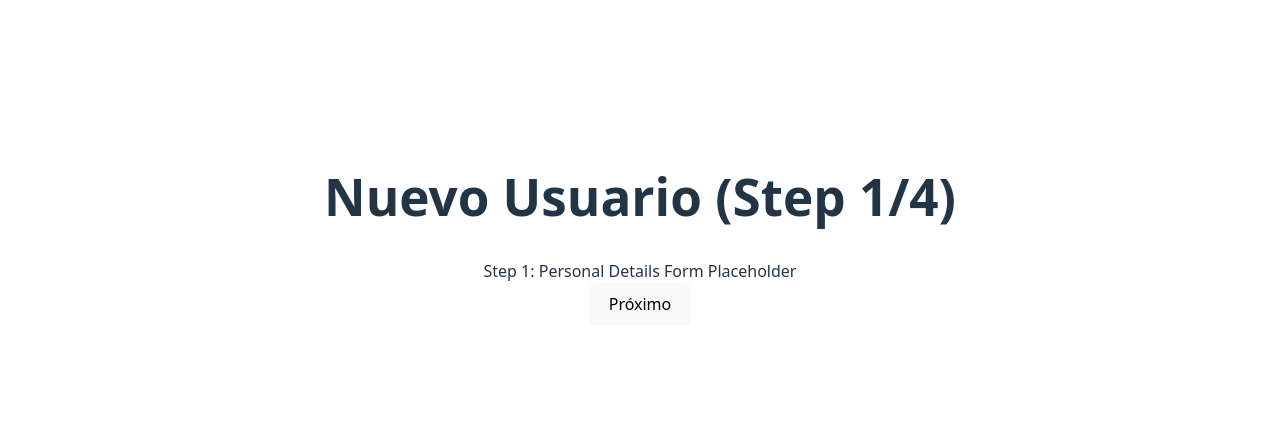
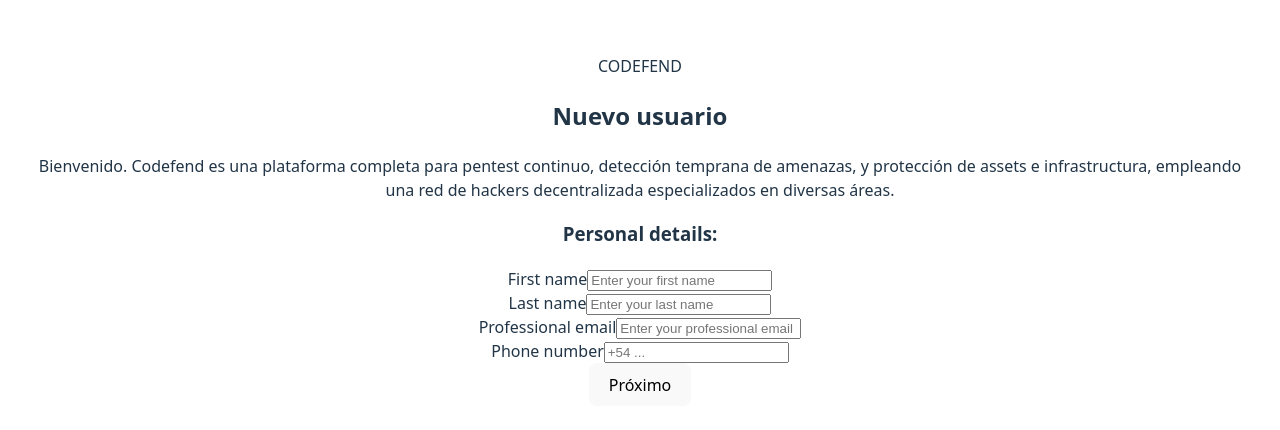
Before and after one commit to nicogomez94/codefend-app, a React (Vite) app: page / in a window 1280 px wide. Shown: the part 170-600 px from the top of the page. Built offline with nearby package versions, Linux system fonts and the light colour scheme.

Commit message:
primer orden de steps

```diff
--- /dev/null
+++ b/src/components/common/Button.tsx
@@ -0,0 +1,36 @@
+// filepath: c:\Users\nicol\github\codefend-nico\codefend-test\src\components\common\Button.tsx
+import React from 'react';
+
+interface ButtonProps extends React.ButtonHTMLAttributes<HTMLButtonElement> {
+  variant?: 'primary' | 'secondary' | 'disabled';
+  children: React.ReactNode;
+}
+
+const Button: React.FC<ButtonProps> = ({
+  children,
+  variant = 'primary',
+  disabled,
+  className = '',
+  ...props
+}) => {
+  const baseStyle = "px-6 py-2 rounded font-semibold focus:outline-none focus:ring-2 focus:ring-offset-2";
+  const variantStyles = {
+    primary: "bg-red-500 text-white hover:bg-red-600 focus:ring-red-400",
+    secondary: "bg-gray-200 text-gray-700 hover:bg-gray-300 focus:ring-gray-400",
+    disabled: "bg-gray-300 text-gray-500 cursor-not-allowed",
+  };
+
+  const currentVariant = disabled ? 'disabled' : variant;
+
+  return (
+    <button
+      className={`${baseStyle} ${variantStyles[currentVariant]} ${className}`}
+      disabled={disabled}
+      {...props}
+    >
+      {children}
+    </button>
+  );
+};
+
+export default Button;
--- /dev/null
+++ b/src/components/common/Input.tsx
@@ -0,0 +1,31 @@
+// filepath: c:\Users\nicol\github\codefend-nico\codefend-test\src\components\common\Input.tsx
+import React from 'react';
+
+interface InputProps extends React.InputHTMLAttributes<HTMLInputElement> {
+  label?: string;
+  error?: string;
+  // Add other props like icons if needed later
+}
+
+const Input: React.FC<InputProps> = ({ label, id, error, className = '', ...props }) => {
+  const baseStyle = "w-full px-3 py-2 border border-gray-300 rounded focus:outline-none focus:ring-1 focus:ring-blue-500 focus:border-blue-500";
+  const errorStyle = "border-red-500 focus:ring-red-500 focus:border-red-500";
+
+  return (
+    <div className="mb-4">
+      {label && (
+        <label htmlFor={id} className="block text-sm font-medium text-gray-700 mb-1">
+          {label}
+        </label>
+      )}
+      <input
+        id={id}
+        className={`${baseStyle} ${error ? errorStyle : ''} ${className}`}
+        {...props}
+      />
+      {error && <p className="mt-1 text-xs text-red-600">{error}</p>}
+    </div>
+  );
+};
+
+export default Input;
--- /dev/null
+++ b/src/components/common/ProgressIndicator.tsx
@@ -0,0 +1,49 @@
+// filepath: c:\Users\nicol\github\codefend-nico\codefend-test\src\components\common\ProgressIndicator.tsx
+import React from 'react';
+
+interface ProgressIndicatorProps {
+  totalSteps: number;
+  currentStep: number;
+  className?: string;
+}
+
+const ProgressIndicator: React.FC<ProgressIndicatorProps> = ({
+  totalSteps,
+  currentStep,
+  className = '',
+}) => {
+  return (
+    <div className={`flex items-center justify-center space-x-2 my-6 ${className}`}>
+      {Array.from({ length: totalSteps }, (_, index) => {
+        const stepNumber = index + 1;
+        const isActive = stepNumber === currentStep;
+        const isCompleted = stepNumber < currentStep;
+
+        return (
+          <React.Fragment key={stepNumber}>
+            <div
+              className={`w-6 h-6 rounded-full flex items-center justify-center border-2 ${
+                isActive || isCompleted ? 'border-red-500' : 'border-gray-300'
+              } ${isCompleted ? 'bg-red-500' : isActive ? 'bg-white' : 'bg-gray-100'}`}
+            >
+              {isCompleted ? (
+                <svg className="w-4 h-4 text-white" fill="none" stroke="currentColor" viewBox="0 0 24 24" xmlns="http://www.w3.org/2000/svg"><path strokeLinecap="round" strokeLinejoin="round" strokeWidth="2" d="M5 13l4 4L19 7"></path></svg>
+              ) : (
+                <span className={`text-xs font-semibold ${isActive ? 'text-red-500' : 'text-gray-400'}`}>
+                  {/* Optionally show step number: {stepNumber} */}
+                </span>
+              )}
+               {/* Small dot inside active step */}
+               {isActive && <div className="w-2 h-2 bg-red-500 rounded-full"></div>}
+            </div>
+            {stepNumber < totalSteps && (
+              <div className={`flex-1 h-0.5 ${isCompleted ? 'bg-red-500' : 'bg-gray-300'}`}></div>
+            )}
+          </React.Fragment>
+        );
+      })}
+    </div>
+  );
+};
+
+export default ProgressIndicator;
--- /dev/null
+++ b/src/components/common/index.ts
@@ -0,0 +1,3 @@
+export { default as Button } from './Button';
+export { default as Input } from './Input';
+export { default as ProgressIndicator } from './ProgressIndicator';
--- /dev/null
+++ b/src/components/onboarding/OnboardingLayout.tsx
@@ -0,0 +1,31 @@
+import React from 'react';
+
+interface OnboardingLayoutProps {
+  title: string;
+  children: React.ReactNode;
+}
+
+// Placeholder for Logo - replace with actual SVG or Image component later
+const LogoPlaceholder: React.FC = () => (
+    <div className="text-center mb-6">
+        <span className="text-2xl font-bold text-red-600">CODEFEND</span> {/* Basic text logo */}
+    </div>
+);
+
+
+const OnboardingLayout: React.FC<OnboardingLayoutProps> = ({ title, children }) => {
+  return (
+    <div className="min-h-screen bg-gray-100 flex items-center justify-center p-4">
+      <div className="bg-white rounded-lg shadow-xl p-8 w-full max-w-md">
+         <LogoPlaceholder />
+        <h2 className="text-xl font-semibold text-center text-gray-800 mb-2">{title}</h2>
+        {/* Progress Indicator will be added in OnboardingPage */}
+        <div className="mt-6">
+          {children}
+        </div>
+      </div>
+    </div>
+  );
+};
+
+export default OnboardingLayout;
--- /dev/null
+++ b/src/components/onboarding/PersonalDetailsStep.tsx
@@ -0,0 +1,51 @@
+import React from 'react';
+import { Input } from '../../components/common';
+
+interface PersonalDetailsStepProps {
+  // Add props for form state and handlers later if needed
+}
+
+const PersonalDetailsStep: React.FC<PersonalDetailsStepProps> = () => {
+  return (
+    <form>
+      <p className="text-sm text-gray-600 mb-4">
+        Bienvenido. Codefend es una plataforma completa para pentest continuo, detección temprana de amenazas, y protección de assets e infrastructura, empleando una red de hackers decentralizada especializados en diversas áreas.
+      </p>
+      <h3 className="text-md font-semibold text-gray-700 mb-3">Personal details:</h3>
+      <Input
+        id="firstName"
+        name="firstName"
+        label="First name"
+        placeholder="Enter your first name"
+        required
+      />
+      <Input
+        id="lastName"
+        name="lastName"
+        label="Last name"
+        placeholder="Enter your last name"
+        required
+      />
+      <Input
+        id="email"
+        name="email"
+        type="email"
+        label="Professional email"
+        placeholder="Enter your professional email"
+        required
+      />
+      {/* Basic phone input - enhance later if needed */}
+      <Input
+        id="phone"
+        name="phone"
+        type="tel"
+        label="Phone number"
+        placeholder="+54 ..." // Add country code selector later
+        required
+      />
+      {/* Buttons will be handled by the parent OnboardingPage */}
+    </form>
+  );
+};
+
+export default PersonalDetailsStep;
--- /dev/null
+++ b/src/components/onboarding/index.ts
@@ -0,0 +1,3 @@
+export { default as OnboardingLayout } from './OnboardingLayout';
+export { default as PersonalDetailsStep } from './PersonalDetailsStep';
+// Export other step components here later
--- a/src/pages/index.ts
+++ b/src/pages/index.ts
@@ -1,3 +1,7 @@
 // filepath: c:\Users\nicol\github\codefend-nico\codefend-test\src\pages\index.ts
 export { default as OnboardingPage } from './onBoardingPage';
 // Add other pages like DashboardPage here later
+
+export { default as Button } from '../components/common/Button';
+export { default as Input } from '../components/common/Input';
+export { default as ProgressIndicator } from '../components/common/ProgressIndicator';
--- a/src/pages/onBoardingPage.tsx
+++ b/src/pages/onBoardingPage.tsx
@@ -1,18 +1,20 @@
-// filepath: c:\Users\nicol\github\codefend-nico\codefend-test\src\pages\OnboardingPage.tsx
+
 import React, { useState } from 'react';
-// We'll create these components in the next steps
-// import OnboardingLayout from '../components/onboarding/OnboardingLayout';
-// import PersonalDetailsStep from '../components/onboarding/PersonalDetailsStep';
-// import BusinessDetailsStep from '../components/onboarding/BusinessDetailsStep';
-// import ConfirmEmailStep from '../components/onboarding/ConfirmEmailStep';
-// import CreatePasswordStep from '../components/onboarding/CreatePasswordStep';
+import {
+  OnboardingLayout,
+  PersonalDetailsStep,
+} from '../components/onboarding';
+import { Button, ProgressIndicator } from '../components/common';
 
 const TOTAL_STEPS = 4;
 
 const OnboardingPage: React.FC = () => {
   const [currentStep, setCurrentStep] = useState(1);
+  // Add state for form data later
+  // const [formData, setFormData] = useState({});
 
   const handleNext = () => {
+    // Add form validation logic here before proceeding
     if (currentStep < TOTAL_STEPS) {
       setCurrentStep(prev => prev + 1);
     } else {
@@ -31,8 +33,7 @@
   const renderStepContent = () => {
     switch (currentStep) {
       case 1:
-        // return <PersonalDetailsStep />;
-        return <div>Step 1: Personal Details Form Placeholder</div>;
+        return <PersonalDetailsStep />;
       case 2:
         // return <BusinessDetailsStep />;
         return <div>Step 2: Business Details Form Placeholder</div>;
@@ -48,21 +49,24 @@
   };
 
   return (
-    <div> {/* Replace this div with OnboardingLayout later */}
-      <h1>Nuevo Usuario (Step {currentStep}/{TOTAL_STEPS})</h1>
-      {/* Progress indicator will go here */}
-      <div>
-        {renderStepContent()}
-      </div>
-      <div>
-        {currentStep > 1 && (
-          <button onClick={handlePrev}>Previo</button> // Replace with Button component
-        )}
-        <button onClick={handleNext}>
-          {currentStep === TOTAL_STEPS ? 'Finalizar' : 'Próximo'}
-        </button> {/* Replace with Button component */}
-      </div>
-    </div>
+    <OnboardingLayout title="Nuevo usuario">
+       <ProgressIndicator totalSteps={TOTAL_STEPS} currentStep={currentStep} />
+       <div className="min-h-[250px]"> {/* Added min-height for content area */}
+         {renderStepContent()}
+       </div>
+       <div className="mt-6 flex justify-between items-center">
+         {currentStep > 1 ? (
+           <Button variant="secondary" onClick={handlePrev}>
+             Previo
+           </Button>
+         ) : (
+            <div></div> // Placeholder to keep spacing consistent
+         )}
+         <Button variant="primary" onClick={handleNext}>
+           {currentStep === TOTAL_STEPS ? 'Finalizar' : 'Próximo'}
+         </Button>
+       </div>
+    </OnboardingLayout>
   );
 };
 
```
